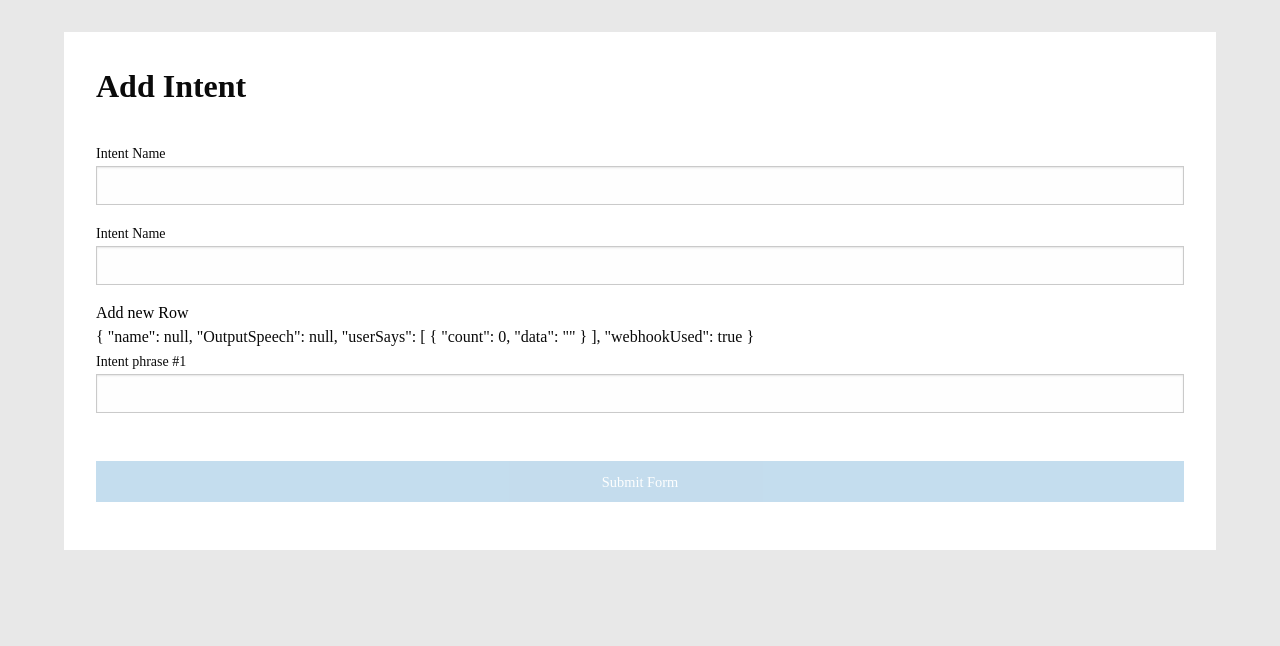
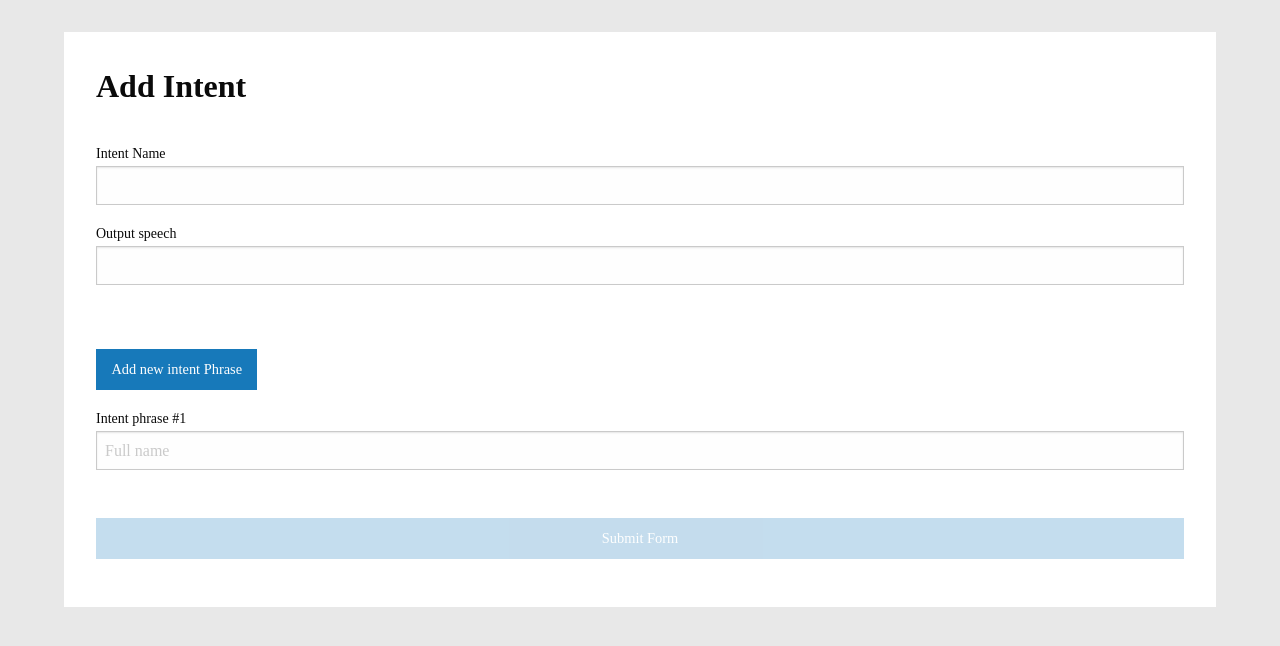
Before and after one commit to abhishekaccion/dialogflow_service, an Angular app: page /intent in a window 1280 px wide. Shown: the top 646 px of the page. Built offline with nearby package versions, Linux system fonts and the light colour scheme; a web font is replaced by a local one.

Commit message:
added config

```diff
--- a/src/app/intent.service.ts
+++ b/src/app/intent.service.ts
@@ -2,9 +2,12 @@ import { Injectable } from "@angular/core";
 import { HttpClient } from "@angular/common/http";
 import { map } from "rxjs/operators";
 import { Observable } from "rxjs/Observable";
+import {environment} from "../environments/environment"
 
 @Injectable()
 export class IntentService {
+
+
   constructor(private http: HttpClient) {}
 
   createIntent(input) {
@@ -36,7 +39,7 @@ export class IntentService {
         variables: input
       }
     };
-    return this.http.post("http://aicstage.accionlabs.com/api/accion", body);
+    return this.http.post(environment.intentApiPath, body);
   }
 
   indexIntent(input) {
@@ -49,6 +52,6 @@ export class IntentService {
       }`,
       variables: input
     };
-    return this.http.post("http://localhost:3001/graphql", body);
+    return this.http.post(environment.graphqlChatBotPath, body);
   }
 }
--- a/src/app/intent/intent.component.html
+++ b/src/app/intent/intent.component.html
@@ -6,7 +6,7 @@
         <label>Intent Name
           <input type="text" formControlName="name">
         </label>
-        <label>Intent Name
+        <label>Output speech
           <input type="text" formControlName="OutputSpeech">
         </label>
         <!-- <label>Intent phrases
@@ -17,18 +17,25 @@
         <input type="checkbox" name="validate" formControlName="validate" value="1"> On -->
 
         <!--test-->
-        <button type="button" (click)="addNewRow()" class="btn btn-primary">Add new Row</button>
-        <br> {{rForm.value | json}}
-        <br>
+        <button type="button" (click)="addNewRow()" class = "button primary">Add new intent Phrase</button>
+
         <div formArrayName="userSays">
           <div *ngFor="let itemrow of rForm.controls.userSays.controls; let i=index" [formGroupName]="i">
             <div class="form-group col-md-8">
               <label>Intent phrase #{{ i + 1 }}</label>
-              <input type="text" formControlName="data" class="form-control">
+              <!-- <input type="text" formControlName="data" class="form-control"> -->
+              <div class="input-group">
+
+                <input class="input-group-field" type="text" formControlName="data" placeholder="Full name">
+                <span *ngIf = "i != 0 " class="input-group-label">
+                  <!-- <i class="fa fa-user"></i> -->
+                  <button *ngIf="rForm.controls.userSays.controls.length > 1" (click)="deleteRow(i)" class="button alert">Delete</button>
+                </span>
+              </div>
             </div>
-            <div class="col-md-4">
+            <!-- <div class="col-md-4">
               <button *ngIf="rForm.controls.userSays.controls.length > 1" (click)="deleteRow(i)" class="btn btn-danger">Delete</button>
-            </div>
+            </div> -->
           </div>
         </div>
         <!--test-->
--- a/src/environments/environment.ts
+++ b/src/environments/environment.ts
@@ -4,5 +4,8 @@
 // The list of which env maps to which file can be found in `.angular-cli.json`.
 
 export const environment = {
-  production: false
+  production: false,
+  intentApiPath: "http://aicstage.accionlabs.com/api/accion",
+  graphqlChatBotPath: "http://localhost:3001/graphql"
+
 };
```
